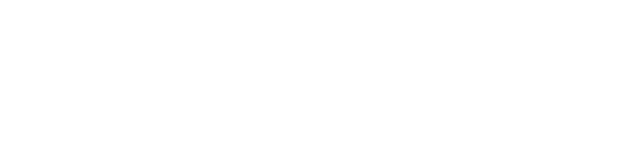
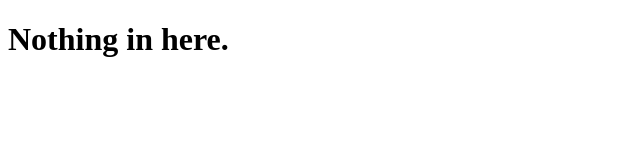
Before and after one commit to Era4FunMC/eepage, a plain HTML site: page index.html in a window 1280 px wide. Shown: the whole page, without its empty margins (0-640 px from the left). Drawn offline with Linux system fonts and the light colour scheme.

Commit message:
Update index.html

```diff
--- a/index.html
+++ b/index.html
@@ -3,4 +3,7 @@
   <head>
     <title>EELibrary!</title>
   </head>
+  <body>
+    <h1>Nothing in here.</h1>
+  </body>
 </html>
```
